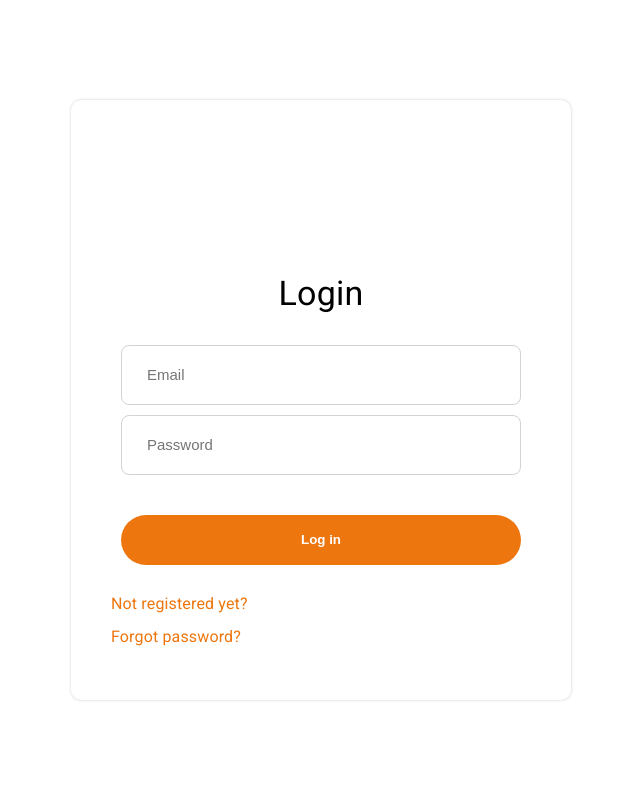
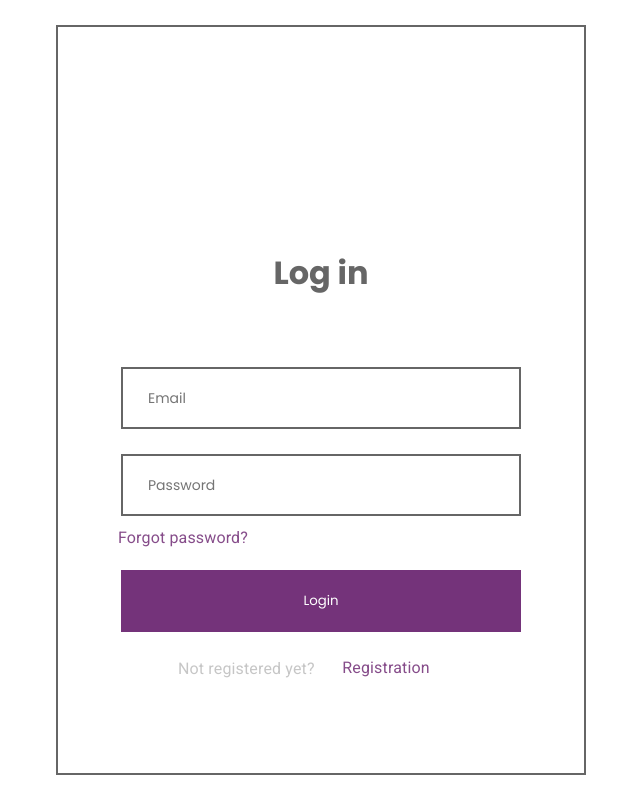
Before and after one commit to rombal-tech/awako-web, a React (Create React App) app: page /login in a window 1280 px wide. Shown: the whole page, without its empty margins (319-959 px from the left). Built offline with nearby package versions, Linux system fonts and the light colour scheme.

Commit message:
Загружает стабильную версию проекта

```diff
--- a/public/index.html
+++ b/public/index.html
@@ -16,6 +16,7 @@
       manifest.json provides metadata used when your web app is installed on a
       user's mobile device or desktop. See https://developers.google.com/web/fundamentals/web-app-manifest/
     -->
+
     <link rel="manifest" href="%PUBLIC_URL%/manifest.json" />
     <!--
       Notice the use of %PUBLIC_URL% in the tags above.
--- a/src/components/auth/login/LoginPage.scss
+++ b/src/components/auth/login/LoginPage.scss
@@ -1,3 +1,4 @@
+
 .login-page {
     display: flex;
     height: 100vh;
@@ -14,87 +15,104 @@
     justify-content: center;
     align-items: center;
     flex-direction: column;
-    max-width: 500px;
-    height: 600px;
+    width: 530px;
+    height: 750px;
     margin: auto;
     padding: 40px;
-    border-radius: 10px;
-    border-width: 1px;
     background: white;
-    color: black;
-    box-shadow: 0.1px 0.1px 3px #ccc;
+    color: rgba(0, 0, 0, 0.6);
+    border: solid 2px;
 }
 
 .login {
+    font-weight: 600;
     position: relative;
     top: 50px;
     text-align: center;
+    font-size: 32px;
 }
 
 .login-inputs {
-    font-size: 15px;
-    margin-bottom: 10px;
+    font-weight: 400;
+    font-size: 14px;
+    margin-bottom: 25px;
     position: relative;
-    top: 80px;
+    top: 120px;
     width: 100%;
     max-width: 400px;
-    height: 60px;
+    height: 62px;
     padding: 25px;
-    border-radius: 8px;
-    border: 1.5px solid lightgrey;
+    border: 2px solid rgba(0, 0, 0, 0.6);
     outline: none;
-    transition: all 0.3s cubic-bezier(0.19, 1, 0.22, 1);
+    transition: all 0.3s;
+}
+
+.login-inputs:hover {
+    border: 2px solid rgb(82, 0, 89);
 }
 
 .login-inputs:active {
+    transform: scale(0.9);
+}
+
+.login-inputs:focus {
+    border: 2px solid #520059;
+}
+
+.button-login {
+    font-weight: 400;
+    position: relative;
+    top: 115px;
+    margin-top: 10px;
+    margin-bottom: 30px;
+    min-width: 400px;
+    height: 62px;
+    padding: 8px;
+    border: none;
+    cursor: pointer;
+    color: white;
+    background-color: rgba(82, 0, 89, 0.8);
+    transition: all 0.2s ease-in-out 0ms;
+    user-select: none;
+}
+
+.button-login:hover {
+    background-color: rgb(85, 0, 94);
+    box-shadow: 0 0 20px -18px;
+}
+
+.button-login:active {
     transform: scale(0.95);
 }
 
-.login-inputs:focus {
-    border: 1.5px solid #ED760E;
-}
-
-.btn-login {
-    position: relative;
-    top: 85px;
-    font-weight: bold;
-    margin-top: 25px;
-    margin-bottom: 30px;
-    min-width: 400px;
-    height: 50px;
-    padding: 8px;
-    border-radius: 25px;
-    border: none;
-    box-shadow: 0 0 20px -20px;
-    cursor: pointer;
-    color: white;
-    background-color: #ED760E;
-    transition: all 0.2s ease-in-out 0ms;
-    user-select: none;
-    font-family: 'Poppins', sans-serif;
-}
-
-.btn-login:hover {
-    background-color: #FFCA86;
-    box-shadow: 0 0 20px -18px;
-}
-
-.btn-login:active {
-    transform: scale(0.95);
-}
-
-.btn-question-one {
+.not-registered-yet {
+    font-weight: 300;
+    font-size: 14px;
     position: relative;
     text-align: left;
-    top: 80px;
-    color: #ED760E;
+    left: 80px;
+    top: 110px;
+    color: rgba(192, 192, 192, 0.9);
     text-decoration: none;
 }
 
-.btn-question-two {
+.button-forgot-password {
+    font-weight: 300;
+    font-size: 14px;
     position: relative;
     text-align: left;
-    top: 80px;
-    color: #ED760E;
+    top: 105px;
+    left: 20px;
+    color: rgba(82, 0, 89, 0.7);
     text-decoration: none;
 }
+
+.link-to-registration {
+    font-weight: 300;
+    position: relative;
+    top: 85px;
+    left: 65px;
+    text-decoration: none;
+    color: rgba(82, 0, 89, 0.7);
+    font-size: 14px;
+}
--- a/src/components/auth/login/components/Content.tsx
+++ b/src/components/auth/login/components/Content.tsx
@@ -4,9 +4,9 @@ import { NavLink } from 'react-router-dom';
 
 const Content = () => (
 	<>
-		<Typography variant="h4" component="div" className="login">
-			Login
-		</Typography>
+		<text className="login">
+			<h4>Log in</h4>
+		</text>
 		<input
 			className="login-inputs"
 			type="email"
@@ -17,31 +17,29 @@ const Content = () => (
 			type="password"
 			placeholder="Password"
 		/>
+		<NavLink to="/" className="button-forgot-password">
+			<Typography>
+				Forgot password?
+			</Typography>
+		</NavLink>
 		<div className="login-button-confirm">
 			<NavLink to="/dashboard">
 				<button
-					className="btn-login"
+					className="button-login"
 					type="submit"
 				>
-					Log in
+					Login
 				</button>
 			</NavLink>
-			<NavLink to="/registration" className="btn-question-one">
+			<Typography className="not-registered-yet">
+				Not registered yet?
+			</Typography>
+			<NavLink to="/registration" className="link-to-registration">
 				<Typography
-					variant="subtitle1"
 					component="div"
 					gutterBottom
 				>
-					Not registered yet?
-				</Typography>
-			</NavLink>
-			<NavLink to="/" className="btn-question-two">
-				<Typography
-					variant="subtitle1"
-					component="div"
-					gutterBottom
-				>
-					Forgot password?
+					Registration
 				</Typography>
 			</NavLink>
 		</div>
--- a/src/components/auth/registration/components/Content.tsx
+++ b/src/components/auth/registration/components/Content.tsx
@@ -1,8 +1,24 @@
 import React from 'react';
 import { Typography } from '@material-ui/core';
 import { NavLink } from 'react-router-dom';
+import API from '../../../../api/API';
 
-const Content = () => (
+const Content = () => {
+	const inputEmail: React.RefObject<any> = React.createRef();
+	const inputPassword: React.RefObject<any> = React.createRef();
+
+	const authorization = () => {
+		const email = inputEmail.current.value;
+		const password = inputPassword.current.value;
+		API.auth.authorization({ email, password }).then((body) => {
+			console.log(body);
+		}).catch(() => {
+			console.log('error');
+		});
+		console.log(email, password);
+	};
+
+	return (
 		<>
 			<div>
 				<Typography variant="h4" component="div" className="registration">
@@ -10,11 +26,13 @@ const Content = () => (
 				</Typography>
 			</div>
 			<input
+				ref={inputEmail}
 				className="reg-inputs"
 				type="text"
 				placeholder="Email"
 			/>
 			<input
+				ref={inputPassword}
 				className="reg-inputs"
 				type="text"
 				placeholder="Password"
@@ -27,6 +45,7 @@ const Content = () => (
 					<button
 						className="button-send-code"
 						type="submit"
+						onClick={authorization}
 					>
 						Send Code
 					</button>
@@ -34,5 +53,6 @@ const Content = () => (
 			</div>
 		</>
 	);
+};
 
 export default Content;
--- a/src/components/dashboard/DashboardPage.scss
+++ b/src/components/dashboard/DashboardPage.scss
@@ -1,8 +1,3 @@
-@font-face {
-    font-family: 'Poppins';
-    src: url(./fonts/Poppins-Black.ttf) format('ttf');
-}
-
 .card {
     display: flex;
     padding: 8vh;
--- a/src/components/home/navbar/MenuData.tsx
+++ b/src/components/home/navbar/MenuData.tsx
@@ -10,7 +10,7 @@ export const MenuData = [
 	{
 		index: 1,
 		title: 'Create Model',
-		url: '#',
+		url: '/manipulator',
 		cName: 'nav-links',
 		icon: 'fa-solid fa-plus',
 	},
--- a/src/index.css
+++ b/src/index.css
@@ -1,4 +1,7 @@
+@import url('https://fonts.googleapis.com/css2?family=Poppins:wght@100;300;400;500;600;700&display=swap');
+
 * {
+  font-family: 'Poppins', sans-serif;
   margin: 0;
   padding: 0;
   box-sizing: border-box;
@@ -6,11 +9,7 @@
 
 body {
   margin: 0;
-  font-family: -apple-system, BlinkMacSystemFont, 'Segoe UI', 'Roboto', 'Oxygen',
-    'Ubuntu', 'Cantarell', 'Fira Sans', 'Droid Sans', 'Helvetica Neue',
-    sans-serif;
-  -webkit-font-smoothing: antialiased;
-  -moz-osx-font-smoothing: grayscale;
+  font-family: 'Poppins', sans-serif;
   background-color: white;
 }
 
@@ -18,5 +17,3 @@ code {
   font-family: source-code-pro, Menlo, Monaco, Consolas, 'Courier New',
     monospace;
 }
-
-@import url('https://fonts.googleapis.com/css2?family=Poppins:wght@500;600;700&display=swap');
```
Lines whose indentation alone changed are shown as unchanged.
